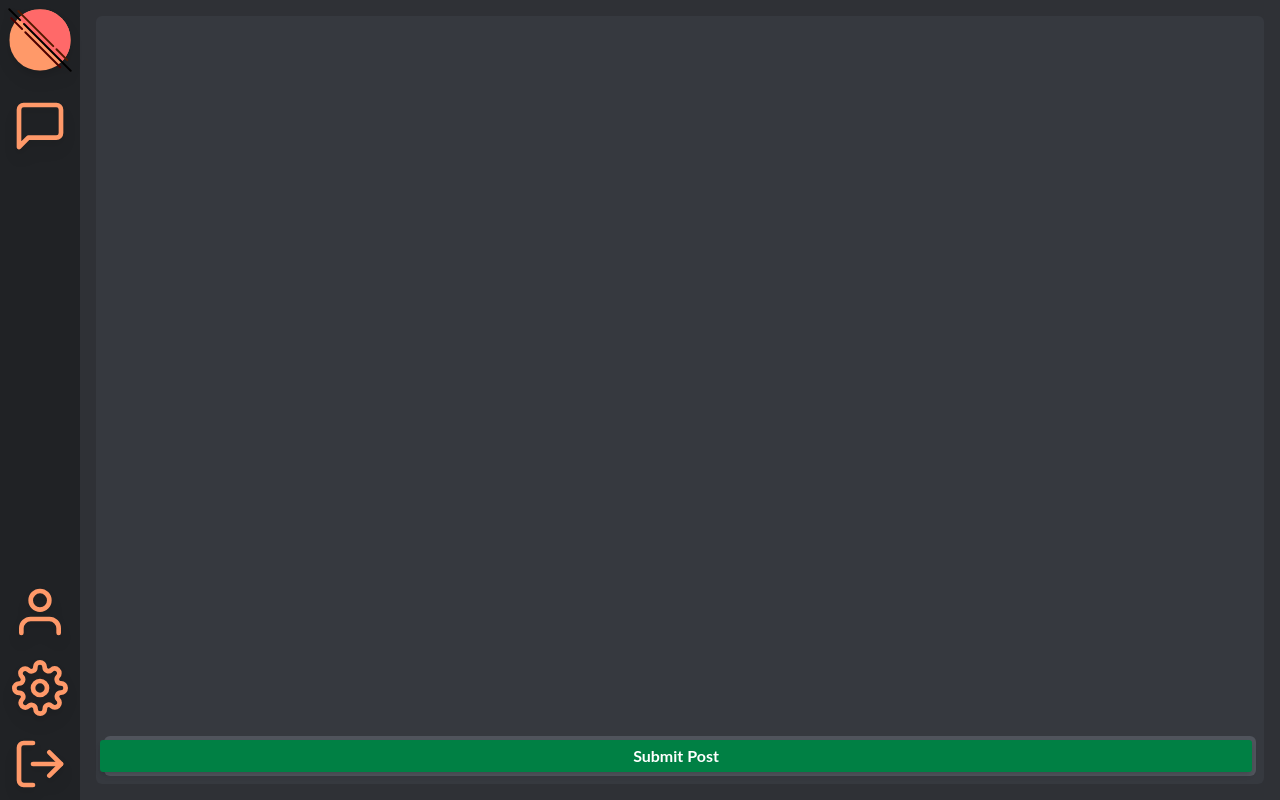
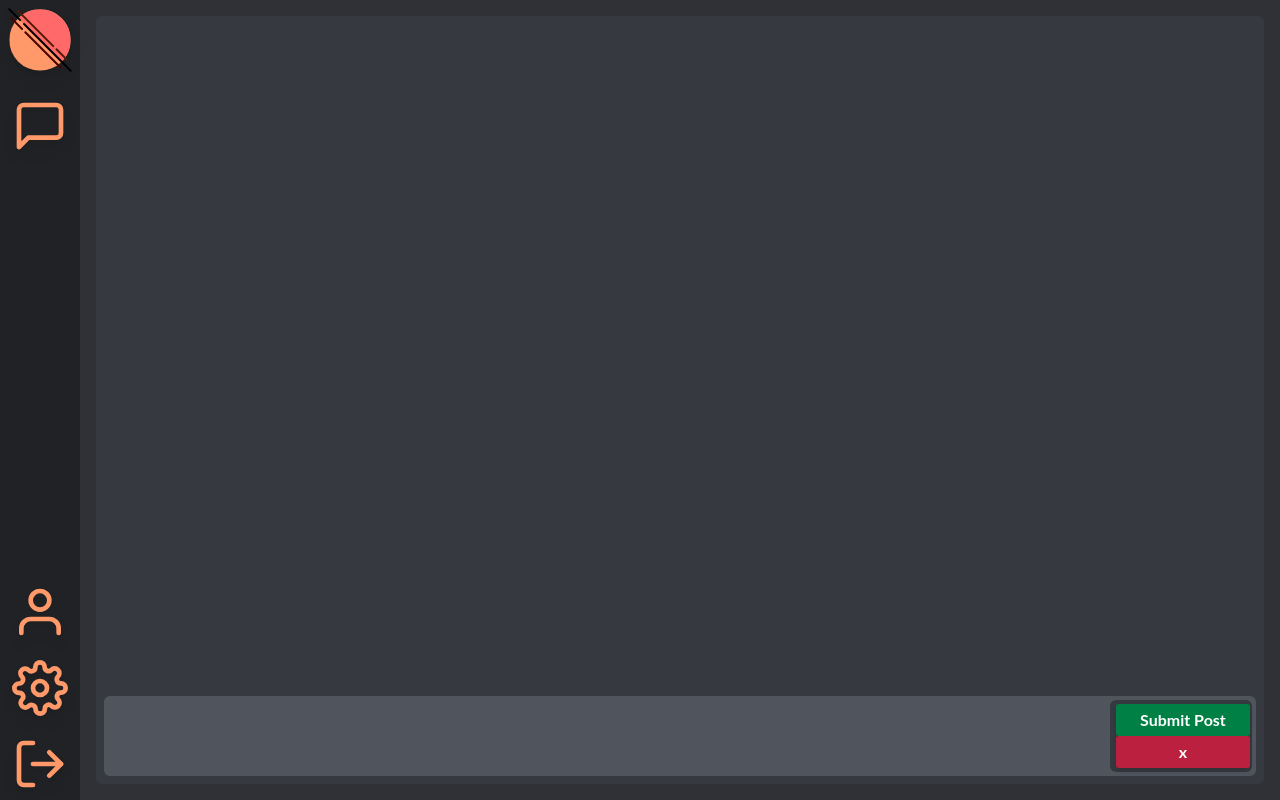
Before and after one commit to TheSheefooProject/frontend, a Next.js app: page / in a window 1280 px wide. Built offline with nearby package versions, Linux system fonts and the light colour scheme.

Commit message:
+ cancel post button added

```diff
--- a/pages/index.tsx
+++ b/pages/index.tsx
@@ -116,20 +116,36 @@ const Home: NextPage = () => {
             <div
               role="textbox"
               contentEditable
-              className=" mb-2 max-h-[28vh] w-[100%] overflow-y-auto break-all rounded-md bg-back_4 py-2 pl-3 pr-[120px] text-text_1 focus:outline-none focus:ring focus:ring-back_2"
+              className=" mb-2 max-h-[28vh] w-[100%] overflow-y-auto break-all rounded-md bg-back_4 py-2 pl-3 pb-[48px] text-text_1 focus:outline-none focus:ring focus:ring-back_2"
               onFocus={() => showModal(true)}
               // onBlur={() => showModal(false)}
             ></div>
+            <div
+              id="action_buttons_container"
+              className="absolute right-1 bottom-3 rounded-md bg-back_3 p-1"
+            >
               <Button
                 noMargin
                 type="positive"
                 fixedWidth
                 text="Submit Post"
-              className="absolute right-1 bottom-3"
+                className="mx-0.5"
                 onClick={() => {
                   alert('🪴 Post Submitted 🏵️')
                 }}
               ></Button>
+              <Button
+                noMargin
+                type="negative"
+                fixedWidth
+                icon="x"
+                iconOnly
+                className="mx-0.5"
+                onClick={() => {
+                  alert('⚠️ Are you sure you wish to cancel your post? ⚠️')
+                }}
+              ></Button>
+            </div>
           </div>
         </div>
       </div>
```
Lines whose indentation alone changed are shown as unchanged.
